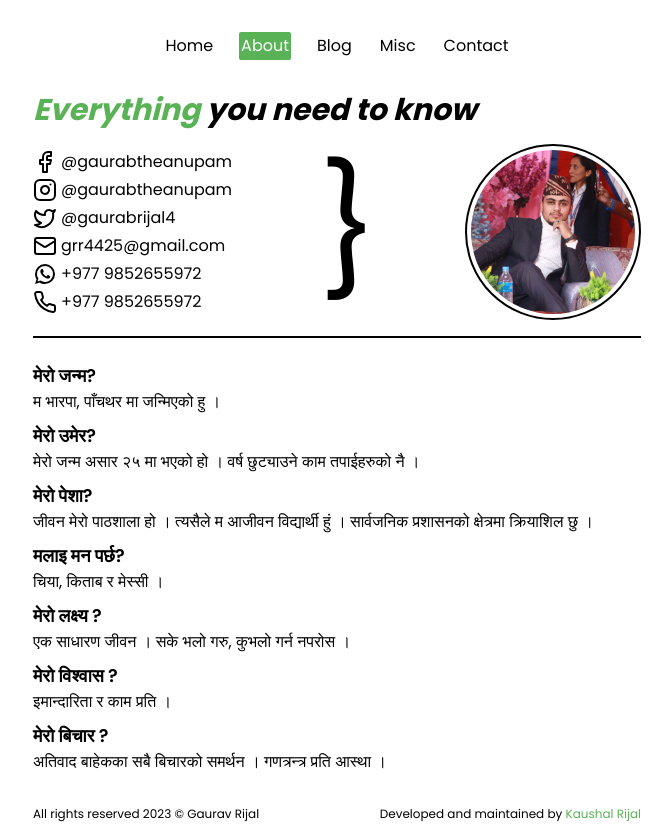
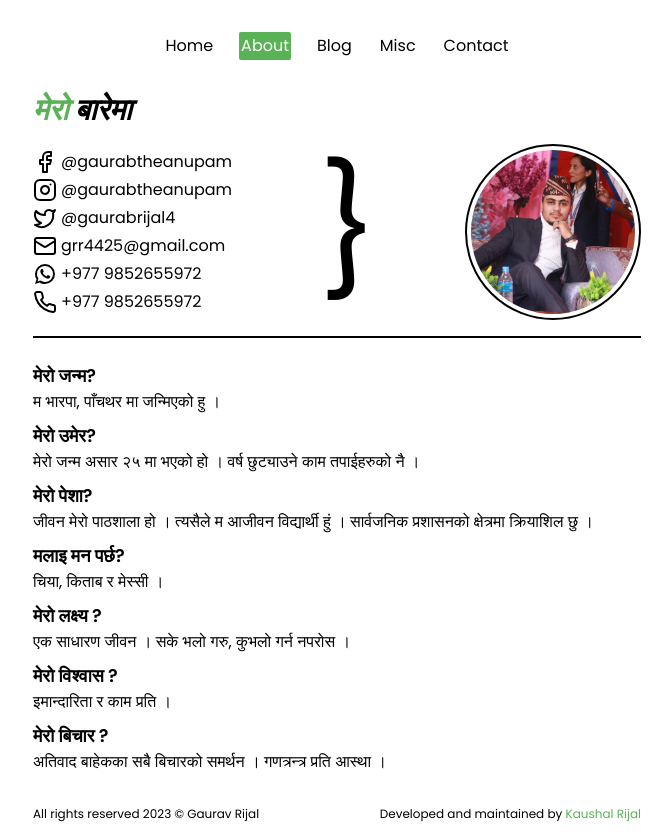
Before and after one commit to kaushalrijal/portfolio-dada, a Next.js app: page /about in a window 1280 px wide. Shown: the whole page, without its empty margins (303-975 px from the left). Built offline with nearby package versions, Linux system fonts and the light colour scheme.

Commit message:
minor UI tweaks

```diff
--- a/src/app/about/page.tsx
+++ b/src/app/about/page.tsx
@@ -31,7 +31,7 @@ const About = () => {
   return (
     <div className="w-full flex items-center flex-col px-0.5 sm:px-0">
       <span className="text-2xl sm:text-3xl my-4 italic font-bold flex items-start justify-start w-full">
-        <span className="text-primary">Everything</span>&nbsp;you need to know
+        <span className="text-primary">मेरो</span>&nbsp;बारेमा
       </span>
       <div className="flex flex-row items-center gap-2 w-full justify-between">
         <div className="flex flex-col gap-1">
--- a/src/app/blog/page.tsx
+++ b/src/app/blog/page.tsx
@@ -26,7 +26,9 @@ const Blogs = async () => {
 
   return (
     <div className="w-full min-h-[498px]">
-      <h1 className="text-3xl italic my-4">बिचार तथा लेखहरु</h1>
+      <h1 className="text-3xl italic my-4 font-semibold">
+        <span className="text-primary">बिचार</span>&nbsp;तथा लेखहरु
+      </h1>
       <div className="grid grid-cols-1 lg:grid-cols-2 mt-2 gap-4 w-full ">
         {data.map((posts) => {
           return (
```
